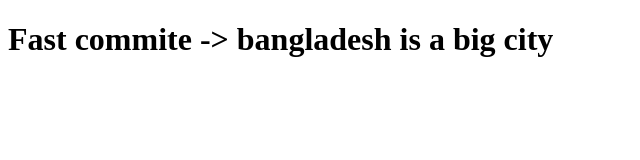
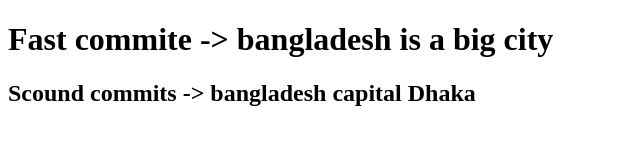
Before and after one commit to Saiful-al-Saif/four-repository, a plain HTML site: page code.html in a window 1280 px wide. Shown: the whole page, without its empty margins (0-640 px from the left). Drawn offline with Linux system fonts and the light colour scheme.

Commit message:
2nd commite done

```diff
--- a/code.html
+++ b/code.html
@@ -10,6 +10,8 @@
 
    <h1>Fast commite -> bangladesh is a big city</h1>
 
+   <h2>Scound commits -> bangladesh capital Dhaka</h2>
+
 
 
 </body>
```
